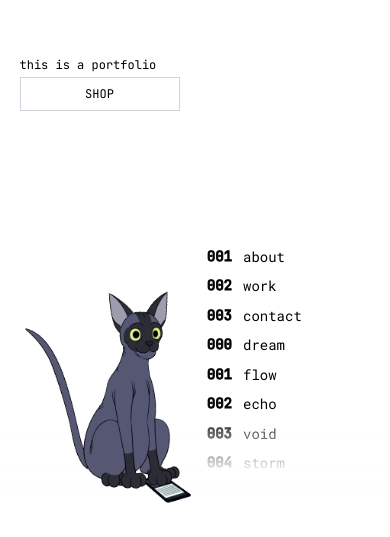
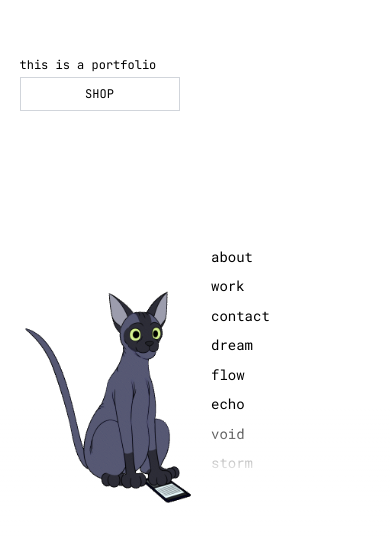
Before and after one commit to shuhzeb-dotcom/fresh-canvas, a React (Vite) app: page / in a window 390 px wide. Shown: the part 307-844 px from the top of the page. Built offline with nearby package versions, Linux system fonts and the light colour scheme; a web font is replaced by a local one.

Commit message:
Remove numbers from project list

```diff
--- a/src/App.tsx
+++ b/src/App.tsx
@@ -19,9 +19,9 @@ function App() {
   const joinUsHoverTimeoutRef = useRef<NodeJS.Timeout | null>(null);
 
   const portfolioItems = [
-    { id: '001', name: 'about', description: 'creative developer exploring the intersection of art and technology. building experiences that challenge perception and inspire connection.' },
-    { id: '002', name: 'work', description: 'a collection of projects spanning interactive installations, digital art, and experimental interfaces. each piece tells a story of innovation and creative exploration.' },
-    { id: '003', name: 'contact', description: 'reach out to collaborate or discuss ideas. i\'m always interested in new projects and creative partnerships that push boundaries.' },
+    { name: 'about', description: 'creative developer exploring the intersection of art and technology. building experiences that challenge perception and inspire connection.' },
+    { name: 'work', description: 'a collection of projects spanning interactive installations, digital art, and experimental interfaces. each piece tells a story of innovation and creative exploration.' },
+    { name: 'contact', description: 'reach out to collaborate or discuss ideas. i\'m always interested in new projects and creative partnerships that push boundaries.' },
   ];
 
   const poems = [
@@ -373,14 +373,7 @@ function App() {
             >
               <div className="space-y-1 sm:space-y-2 pb-[32rem] md:pb-[32rem] lg:pb-[40rem] xl:pb-[48rem] 2xl:pb-[56rem]">
                 {projects.map((project, index) => (
-                  <div className="flex items-start" key={project.id || project.name}>
-                    <div
-                      className="w-8 sm:w-10 md:w-12 xl:w-16 flex-shrink-0 text-black text-sm sm:text-base md:text-lg xl:text-xl leading-tight font-jetbrains-mono pt-1.5 sm:pt-2.5 pointer-events-none"
-                      style={{ WebkitTextStroke: '1px black' }}
-                    >
-                      {project.id || (index - 3).toString().padStart(3, '0')}
-                    </div>
-
+                  <div className="flex items-start" key={project.name}>
                     <div
                       ref={el => projectRefs.current[index] = el}
                       className="cursor-pointer flex-1 pointer-events-auto"
```
